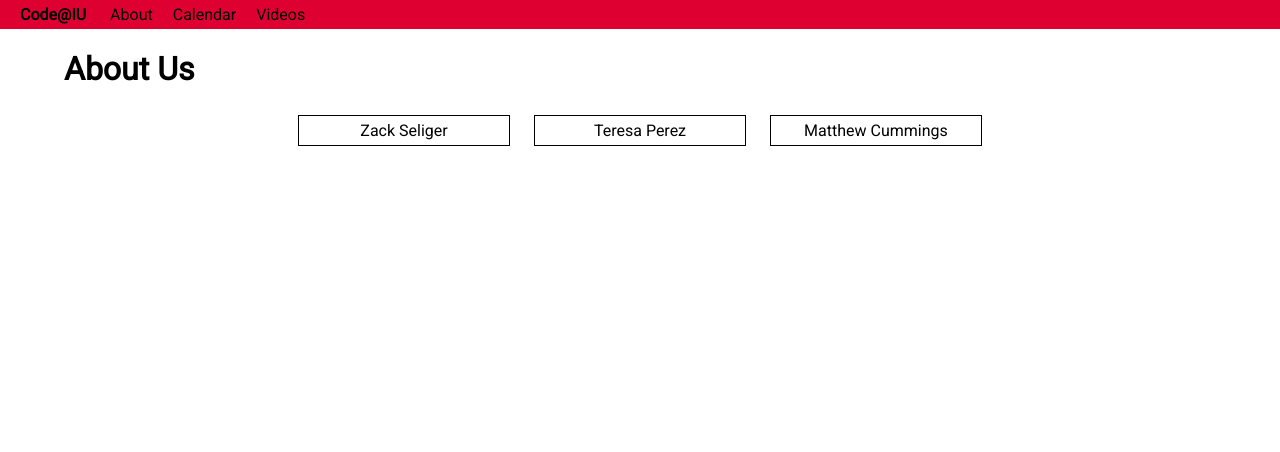
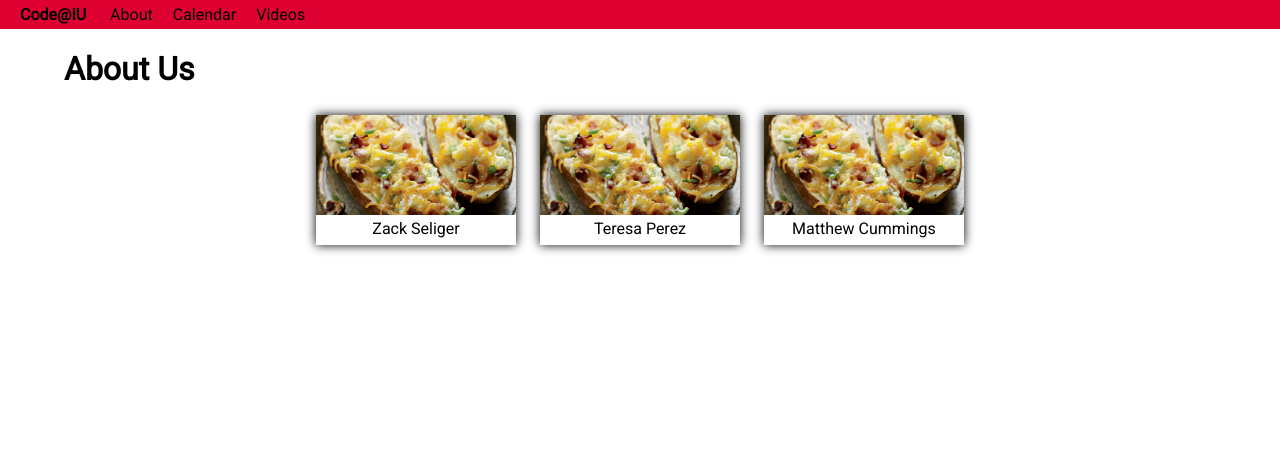
Before and after one commit to codeiu/CodeIUWebsite, a Flask app: page /about in a window 1280 px wide. Shown: the top 452 px of the page. Run offline with Flask 2, Linux system fonts and the light colour scheme.

Commit message:
added cool about page stuff

```diff
--- a/main.py
+++ b/main.py
@@ -6,13 +6,19 @@ app.config['SECRET_KEY'] = 'a303cd25b21ff329d8ec262b31d082c0'
 
 board_members = [
 	{
-		"name": "Zack Seliger"
+		"name": "Zack Seliger",
+		"img": "/static/potatoe.jpg",
+		"desc": "Zack is super handsome and also really talanted. He loves everyone and probably will solve world peace or something in the near future."
 	},
 	{
-		"name": "Teresa Perez"
+		"name": "Teresa Perez",
+		"img": "/static/potatoe.jpg",
+		"desc": "Teresa is pretty cool and also has some pretty cool tattoos."
 	},
 	{
-		"name": "Matthew Cummings"
+		"name": "Matthew Cummings",
+		"img": "/static/potatoe.jpg",
+		"desc": "OSHE FOSHJEFUHSOI FHIES HFIS HEF HSLEF HS HEFSH EFH SEUIHF UISEHF ESFOIS EHJOFIHES UIHFEISH FUISE HFUHESKUFHSKUEHF KUESHFKHESKUF HESKU HFKUES HFKUSH EFKUHESFKU HES"
 	}
 ]
 
@@ -55,23 +61,6 @@ def register():
 			return redirect(url_for('home',name=form.username.data))
 	return render_template('register.html', form=form)
 
-@app.route('/register', methods=['GET', 'POST'])
-def register():
-	"""
-	GIT TEST
-	"""
-	form = RegistrationForm()
-	if form.validate_on_submit():
-		app.logger.info('validated')
-		if request.method == 'POST':
-			app.logger.info('POST')
-			username = request.form['username']
-			return redirect(url_for('home'), code=307) 	# it took me way too long to figure out this damn code arg
-		elif request.method == 'GET':
-			app.logger.info('GET')
-			return redirect(url_for('home',name=form.username.data))
-	return render_template('register.html', form=form)
-
 
 if __name__ == "__main__":
 	app.run(debug=True)
--- a/templates/about.html
+++ b/templates/about.html
@@ -1,4 +1,45 @@
 {% include "layout/header.html" %}
+
+	<style>
+		.board-img {
+			width: inherit;
+		}
+		.img-holder {
+			height: 100px;
+			width: inherit;
+			overflow: hidden;
+			display: flex;
+			align-items: center;
+			transition: height 0.2s;
+		}
+		.board-member {
+			height: 130px;
+			transition: height 0.2s;
+			cursor: pointer;
+			border: none;
+			box-shadow: 0 0 10px 0 black;
+			padding: 0;
+			vertical-align: top;
+			overflow: hidden;
+		}
+		.board-member p {
+			margin: 4px 0;
+		}
+		.test {
+			height: 500px;
+		}
+		.test .img-holder {
+			height: 200px;
+		}
+	</style>
+
+	<script>
+		$(document).ready(function() {
+			$('.board-member').on('click', function(e) {
+				$(e.currentTarget).toggleClass('test');
+			});
+		});
+	</script>
 
 	<div class="content-box">
 		<h1>About Us</h1>
@@ -6,7 +47,11 @@
 		<div id="board-members">
 		{% for boardMember in board %}
 			<div class="board-member">
-				{{ boardMember.name }}
+				<div class="img-holder">
+					<img class="board-img" src="{{ boardMember.img }}"/>
+				</div>
+				<p>{{ boardMember.name }}</p>
+				<p>{{ boardMember.desc }}</p>
 			</div>
 		{% endfor %}
 		</div>
```
Also changed, not shown: static/potatoe.jpg (added).
